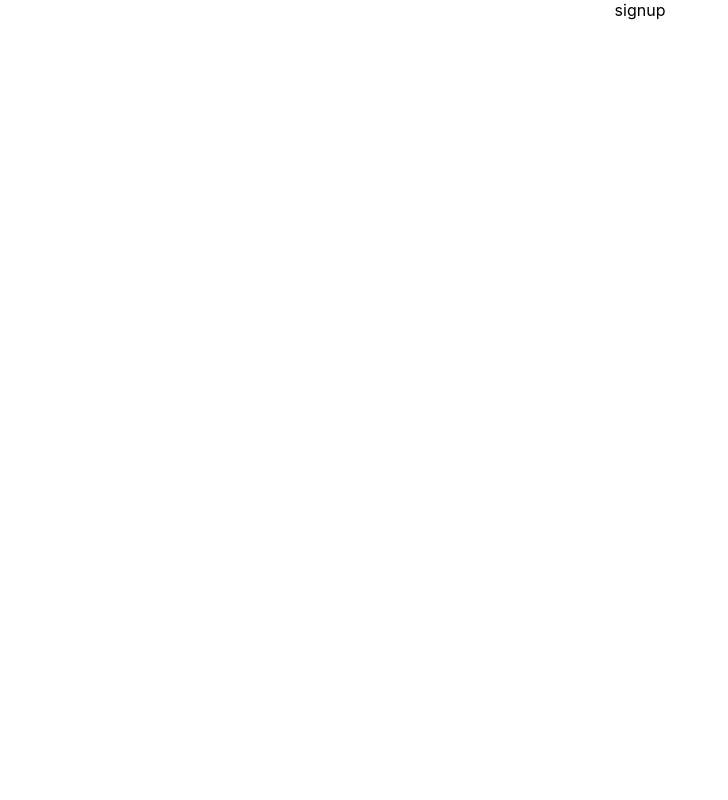
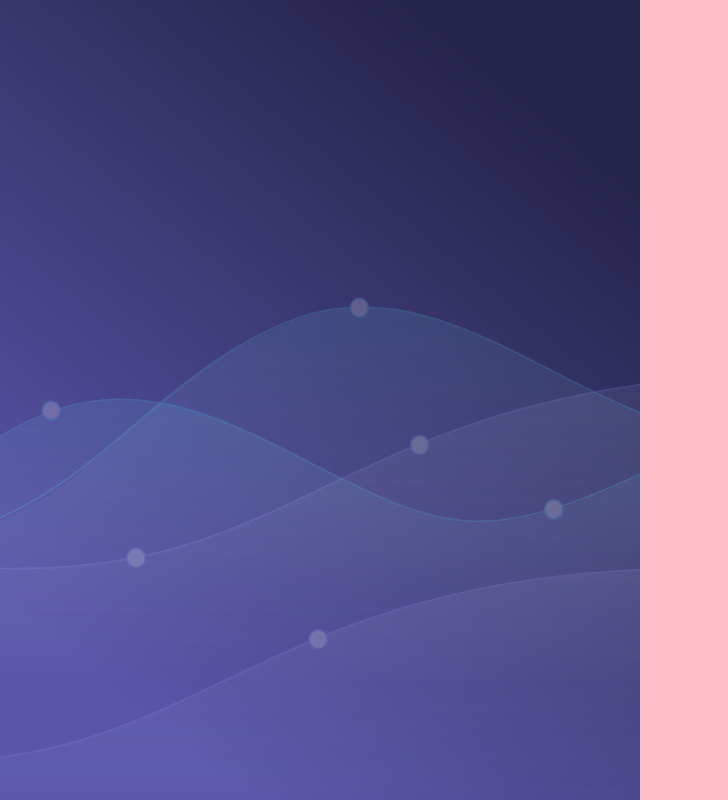
Before and after one commit to DaveDev813/whitelabel, a React (Create React App) app: page / in a window 1280 px wide. Shown: the whole page, without its empty margins (0-728 px from the left). Built offline with nearby package versions, Linux system fonts and the light colour scheme.

Commit message:
Add left background

```diff
--- a/package.json
+++ b/package.json
@@ -10,6 +10,7 @@
     "@types/react": "16.8.18",
     "@types/react-dom": "16.8.4",
     "@types/react-router-dom": "^4.3.3",
+    "@types/styled-components": "^4.1.15",
     "react": "^16.8.6",
     "react-dom": "^16.8.6",
     "react-router-dom": "^5.0.0",
--- a/src/screens/SignupScreen.tsx
+++ b/src/screens/SignupScreen.tsx
@@ -1,7 +1,30 @@
 import React from "react";
+import styled from "styled-components";
+
+const Container = styled.div`
+  display: flex;
+  flex-direction: row;
+`;
+
+const LeftDiv = styled.img`
+  background-color: red;
+  width: 50vw;
+  height: 100vh;
+`;
+
+const RightDiv = styled.div`
+  background-color: pink;
+  width: 50vw;
+  height: 100vh;
+`;
 
 const SignupScreen: React.FC = () => {
-  return <div>signup</div>;
+  return (
+    <Container>
+      <LeftDiv src={require("../assets/images/launchBG.png")} />
+      <RightDiv />
+    </Container>
+  );
 };
 
 export default SignupScreen;
```
Also changed, not shown: src/assets/images/launchBG.png (added).
